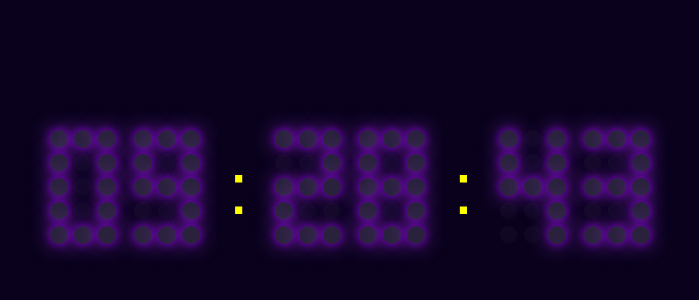
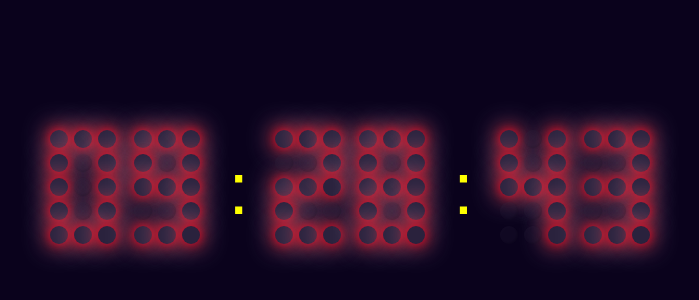
Before and after one commit to NaimishMakani/Clock, a plain HTML site: page CLOCK/index.html in a window 1280 px wide. Shown: the part 60-360 px from the top of the page, without its empty margins (289-988 px from the left). Drawn offline with Linux system fonts and the light colour scheme.

Commit message:
Update index.css

```diff
--- a/CLOCK/index.css
+++ b/CLOCK/index.css
@@ -39,7 +39,7 @@ h1 {
 
 .clock-dot.on {
   background: linear-gradient(circle, #9f00ff, #e6ccff);
-  box-shadow: 0 0 10px rgba(160, 0, 255, 0.8), 0 0 20px rgba(160, 0, 255, 0.5), 0 0 30px rgba(230, 205, 255, 0.3);
+  box-shadow: 0 0 10px rgba(255, 0, 30, 0.8), 0 0 20px rgba(255, 0, 0), 0 0 30px rgba(230, 205, 255);
   border-radius: 50%;
   transition: 0.2s;
   opacity: 1;
@@ -50,4 +50,5 @@ h1 {
   padding: 0 10px;
   line-height: 120px;
   color : yellow;
+
 }
```
